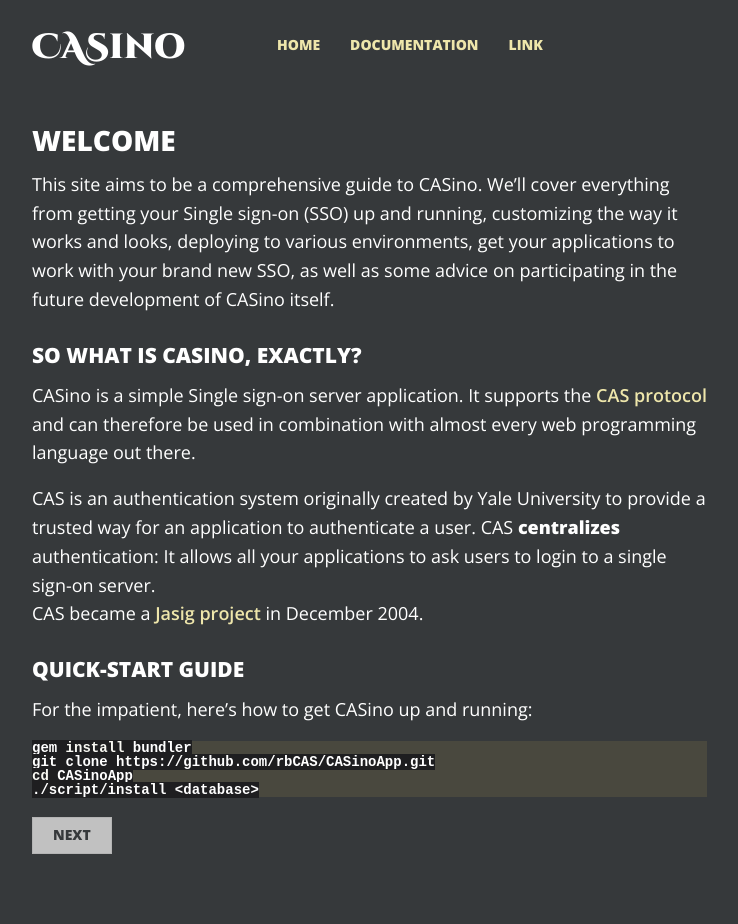
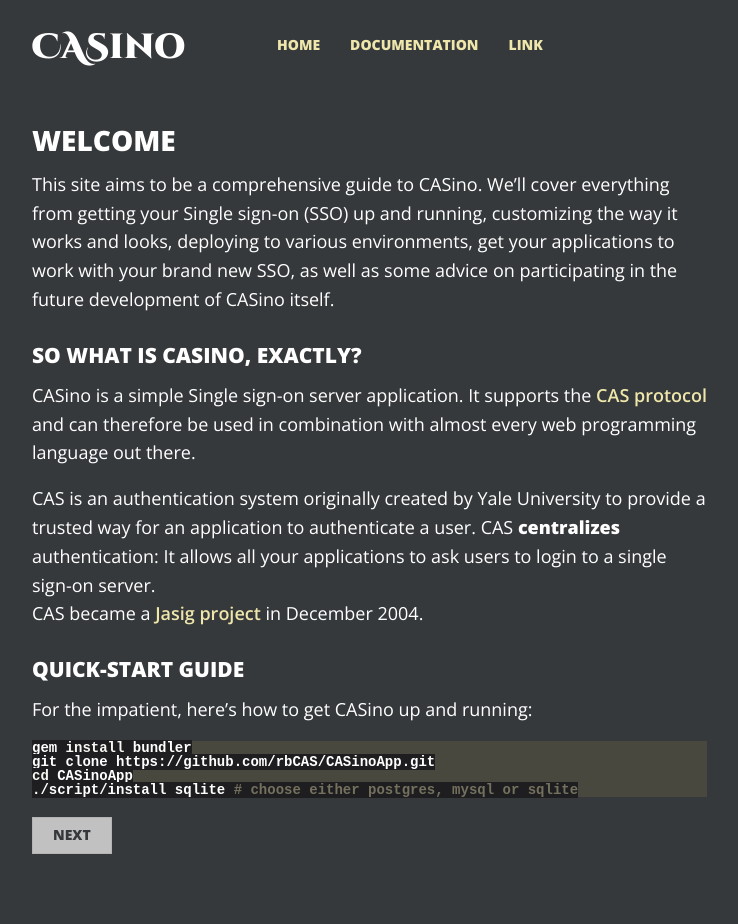
Before and after one commit to rbCAS/rbcas.github.com, a Jekyll site: the page built from docs/index.md, in a window 1280 px wide. Shown: the whole page, without its empty margins (153-891 px from the left). Built offline with Jekyll 4.4.1, drawn with Linux system fonts in a browser that asks for light colours.

Commit message:
Show possible database options

```diff
--- a/docs/index.md
+++ b/docs/index.md
@@ -21,5 +21,5 @@
 gem install bundler
 git clone https://github.com/rbCAS/CASinoApp.git
 cd CASinoApp
-./script/install <database>
+./script/install sqlite # choose either postgres, mysql or sqlite
 {% endhighlight %}
```
